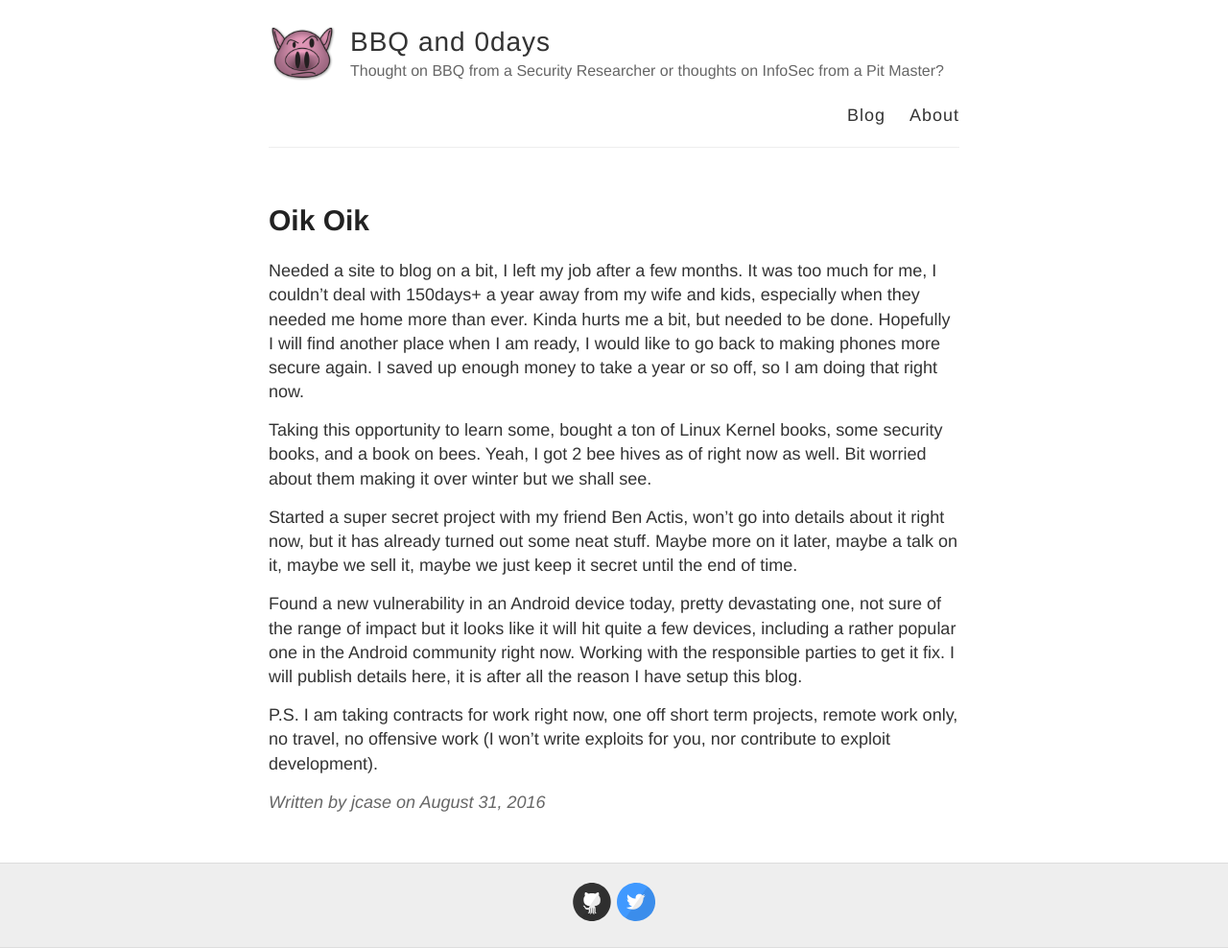
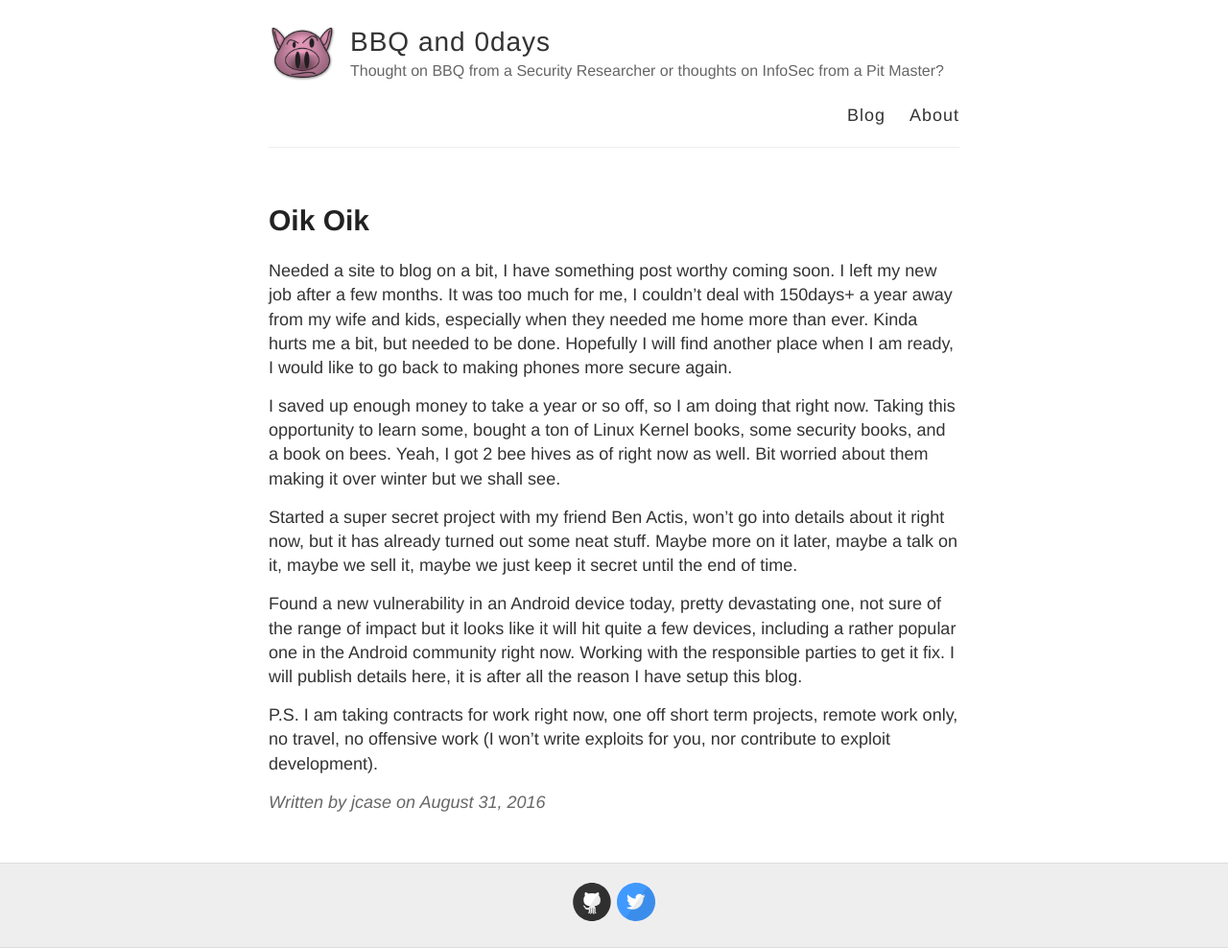
Before and after one commit to CunningLogic/cunninglogic.github.io, a Jekyll site: the page built from _posts/2016-8-31-Oik-Oik.md, in a window 1280 px wide. Shown: the whole page at 96% size. Built offline with Jekyll 4.4.1, drawn with Linux system fonts in a browser that asks for light colours.

Commit message:
formatting

```diff
--- a/_posts/2016-8-31-Oik-Oik.md
+++ b/_posts/2016-8-31-Oik-Oik.md
@@ -3,9 +3,9 @@ layout: post
 title: Oik Oik
 ---
 
-Needed a site to blog on a bit, I left my job after a few months. It was too much for me, I couldn’t deal with 150days+ a year away from my wife and  kids, especially when they needed me home more than ever. Kinda hurts me a bit, but needed to be done. Hopefully I will find another place when I am ready, I would like to go back to making phones more secure again. I saved up enough money to take a year or so off, so I am doing that right now.
+Needed a site to blog on a bit, I have something post worthy coming soon.  I left my new job after a few months. It was too much for me, I couldn’t deal with 150days+ a year away from my wife and kids, especially when they needed me home more than ever. Kinda hurts me a bit, but needed to be done. Hopefully I will find another place when I am ready, I would like to go back to making phones more secure again.
 
-Taking this opportunity  to learn some, bought a ton of Linux Kernel books, some security books, and a book on bees. Yeah, I got 2 bee hives as of right now as well. Bit worried about them making it over winter but we shall see.
+I saved up enough money to take a year or so off, so I am doing that right now. Taking this opportunity to learn some, bought a ton of Linux Kernel books, some security books, and a book on bees. Yeah, I got 2 bee hives as of right now as well. Bit worried about them making it over winter but we shall see.
 
 Started a super secret project with my friend Ben Actis, won’t go into details about it right now, but it has already turned out some neat stuff. Maybe more on it later, maybe a talk on it, maybe we sell it, maybe we just keep it secret until the end of time.
 
```
